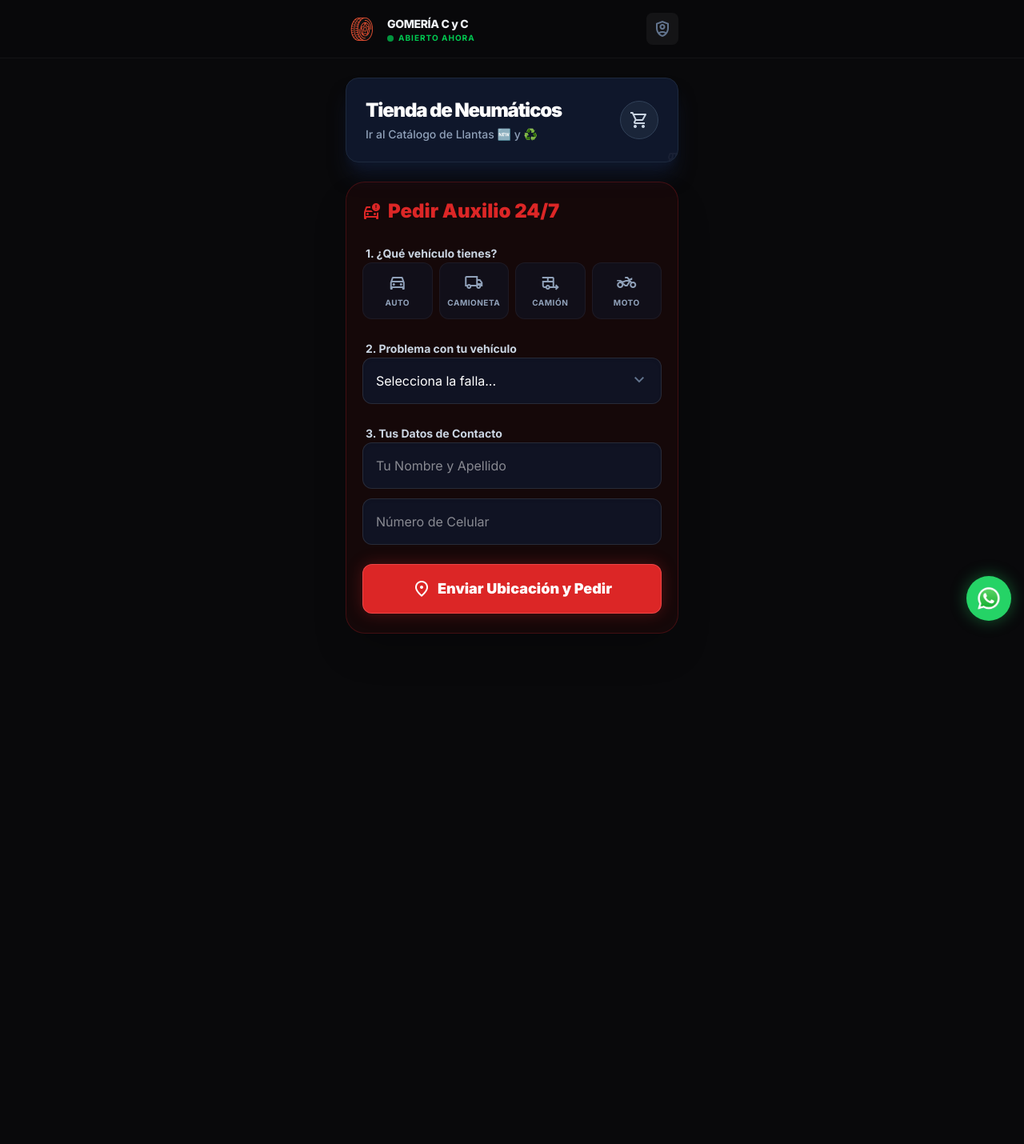
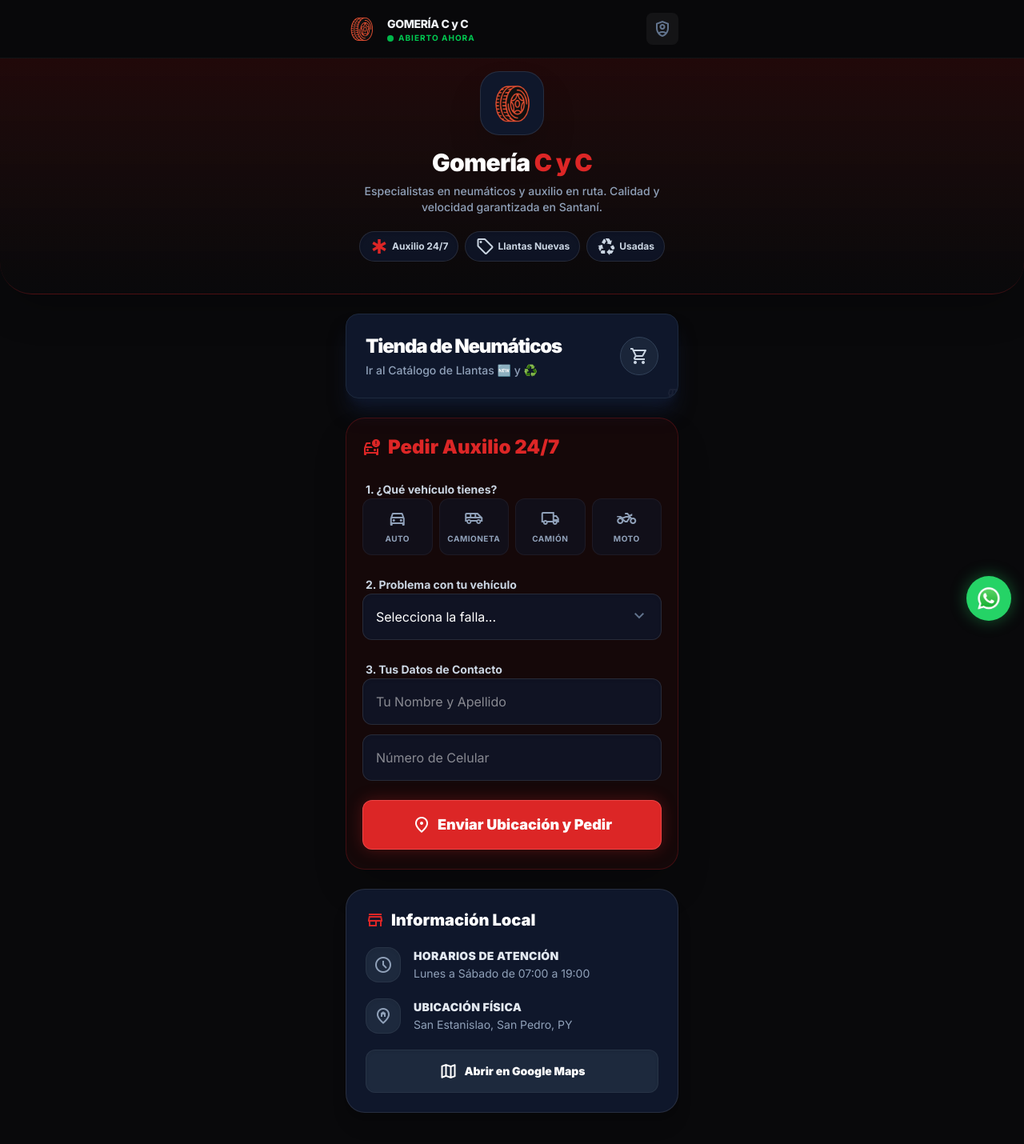
Before and after one commit to ferloker/app-web-gomeria-c-y-c, a React (Vite) app: page / in a window 1280 px wide. Shown: the top 1430 px of the page at 80% size. Before the commit the page ends 888 px from the top, so only its background shows below. Built offline with nearby package versions, Linux system fonts and the light colour scheme; no server answers.

Commit message:
V3 Refinements: UI Landing Update, Location Box, Fixed Icons, Hours Setup

```diff
--- a/src/pages/AdminDashboard.jsx
+++ b/src/pages/AdminDashboard.jsx
@@ -225,7 +225,15 @@ export default function AdminDashboard() {
                    <label className="text-xs font-bold text-slate-400 block mb-1.5 ml-1">WhatsApp de Recepción</label>
                    <div className="flex bg-background-dark border border-white/5 rounded-xl overflow-hidden focus-within:border-primary transition-colors shadow-inner">
                      <span className="flex items-center justify-center px-4 bg-slate-800 text-slate-400"><span className="material-symbols-outlined text-[18px]">call</span></span>
-                     <input value={settings?.whatsapp_number} onChange={e=>handleChangeSetting('whatsapp_number', e.target.value)} onBlur={handleSaveSettingsField} className="w-full p-4 text-sm text-white outline-none bg-transparent font-mono" />
+                     <input value={settings?.whatsapp_number || ''} onChange={e=>handleChangeSetting('whatsapp_number', e.target.value)} onBlur={handleSaveSettingsField} className="w-full p-4 text-sm text-white outline-none bg-transparent font-mono" />
+                   </div>
+                 </div>
+
+                 <div>
+                   <label className="text-xs font-bold text-slate-400 block mb-1.5 ml-1">Horario de Atención</label>
+                   <div className="flex bg-background-dark border border-white/5 rounded-xl overflow-hidden focus-within:border-primary transition-colors shadow-inner">
+                     <span className="flex items-center justify-center px-4 bg-slate-800 text-slate-400"><span className="material-symbols-outlined text-[18px]">schedule</span></span>
+                     <input value={settings?.business_hours || ''} onChange={e=>handleChangeSetting('business_hours', e.target.value)} onBlur={handleSaveSettingsField} className="w-full p-4 text-sm text-white outline-none bg-transparent" placeholder="Ej: Lunes a Sábados de 07:00 a 19:00" />
                    </div>
                  </div>
 
--- a/src/pages/Home.jsx
+++ b/src/pages/Home.jsx
@@ -23,8 +23,25 @@ export default function Home() {
   return (
     <div className="min-h-screen bg-background-dark font-display text-slate-100 pb-20">
       <Header isOpen={settings ? settings.is_open : true} />
+      <main className="pb-8 space-y-6">
+        {/* Banner Hero */}
+        <section className="relative bg-gradient-to-b from-red-950/40 to-background-dark border-b border-red-500/20 pt-4 pb-10 px-4 rounded-b-[40px] shadow-2xl overflow-hidden animate-in fade-in slide-in-from-top-4 duration-500">
+          <div className="absolute inset-0 opacity-10 bg-[radial-gradient(circle_at_center,_var(--tw-gradient-stops))] from-white to-transparent mix-blend-overlay"></div>
+          <div className="max-w-md mx-auto relative z-10 text-center flex flex-col items-center">
+             <div className="size-20 bg-slate-900 rounded-3xl border border-white/10 shadow-2xl mb-4 flex items-center justify-center overflow-hidden p-2">
+                <img src="/assets/logo.png" alt="Logo" className="w-full h-full object-contain" />
+             </div>
+             <h1 className="text-3xl font-black text-white mb-2 tracking-tight">Gomería <span className="text-primary">C y C</span></h1>
+             <p className="text-slate-400 text-sm font-medium mb-5 px-4">Especialistas en neumáticos y auxilio en ruta. Calidad y velocidad garantizada en Santaní.</p>
+             <div className="flex flex-wrap gap-2 justify-center">
+               <span className="bg-slate-900/80 border border-white/10 px-3 py-1.5 rounded-full text-xs font-bold text-slate-300 shadow-inner flex items-center gap-1"><span className="material-symbols-outlined text-[14px] text-primary">emergency</span> Auxilio 24/7</span>
+               <span className="bg-slate-900/80 border border-white/10 px-3 py-1.5 rounded-full text-xs font-bold text-slate-300 shadow-inner flex items-center gap-1"><span className="material-symbols-outlined text-[14px]">sell</span> Llantas Nuevas</span>
+               <span className="bg-slate-900/80 border border-white/10 px-3 py-1.5 rounded-full text-xs font-bold text-slate-300 shadow-inner flex items-center gap-1"><span className="material-symbols-outlined text-[14px]">recycling</span> Usadas</span>
+             </div>
+          </div>
+        </section>
 
-      <main className="p-4 mt-2 max-w-md mx-auto space-y-6">
+        <div className="px-4 max-w-md mx-auto space-y-6">
         {/* Tienda Button */}
         <Link to="/tienda" className="relative overflow-hidden bg-slate-900 text-white border border-slate-800 rounded-2xl p-6 active:scale-95 transition-transform flex items-center justify-between shadow-xl shadow-slate-900">
           <div className="relative z-10">
@@ -57,8 +74,8 @@ export default function Home() {
                   <label className="text-sm font-bold text-slate-300 ml-1">1. ¿Qué vehículo tienes?</label>
                   <div className="grid grid-cols-4 gap-2">
                     {['Auto', 'Camioneta', 'Camión', 'Moto'].map(v => (
-                       <button type="button" key={v} onClick={() => setVehicle(v)} className={`py-3 rounded-xl flex flex-col items-center justify-center gap-1.5 border transition-all ${vehicle === v ? 'bg-red-500/10 border-red-500 text-red-500 shadow-inner' : 'bg-slate-900/50 border-white/5 hover:border-white/10 text-slate-400'}`}>
-                         <span className="material-symbols-outlined text-2xl">{v === 'Auto'?'directions_car':v==='Moto'?'two_wheeler':v==='Camioneta'?'local_shipping':'rv_hookup'}</span>
+                       <button type="button" key={v} onClick={() => setVehicle(v)} className={`py-3 rounded-xl flex flex-col items-center justify-center gap-1.5 border transition-all ${vehicle === v ? 'bg-red-500/10 border-red-500 text-red-500 shadow-inner scale-105' : 'bg-slate-900/50 border-white/5 hover:border-white/10 text-slate-400'}`}>
+                         <span className="material-symbols-outlined text-2xl">{v === 'Auto'?'directions_car':v==='Moto'?'two_wheeler':v==='Camioneta'?'airport_shuttle':'local_shipping'}</span>
                          <span className="text-[10px] font-bold uppercase tracking-wider">{v}</span>
                        </button>
                     ))}
@@ -93,6 +110,42 @@ export default function Home() {
              </form>
            )}
         </div>
+
+        {/* Info Card */}
+        <div className="bg-slate-900 border border-white/10 rounded-3xl p-6 shadow-xl relative overflow-hidden">
+          <h3 className="text-xl font-black text-white mb-5 flex items-center gap-2">
+            <span className="material-symbols-outlined text-primary">store</span> Información Local
+          </h3>
+
+          <div className="space-y-5">
+            <div className="flex items-center gap-4">
+               <div className="size-11 rounded-2xl bg-slate-800 flex items-center justify-center text-slate-400 border border-white/5 shadow-inner">
+                 <span className="material-symbols-outlined">schedule</span>
+               </div>
+               <div>
+                  <p className="text-sm font-black text-slate-200 uppercase tracking-wide">Horarios de Atención</p>
+                  <p className="text-sm text-slate-400 mt-0.5">{settings?.business_hours || 'Lunes a Sábado de 07:00 a 19:00'}</p>
+               </div>
+            </div>
+
+            <div className="flex items-center gap-4">
+               <div className="size-11 rounded-2xl bg-slate-800 flex items-center justify-center text-slate-400 border border-white/5 shadow-inner">
+                 <span className="material-symbols-outlined">home_pin</span>
+               </div>
+               <div>
+                  <p className="text-sm font-black text-slate-200 uppercase tracking-wide">Ubicación Física</p>
+                  <p className="text-sm text-slate-400 mt-0.5">San Estanislao, San Pedro, PY</p>
+               </div>
+            </div>
+
+            {settings?.maps_link && (
+               <a href={settings.maps_link} target="_blank" rel="noreferrer" className="w-full bg-slate-800 hover:bg-slate-700 active:scale-95 transition-all text-white py-3.5 rounded-xl flex items-center justify-center gap-2 text-sm font-black mt-4 shadow-inner border border-white/5">
+                 <span className="material-symbols-outlined text-[18px]">map</span> Abrir en Google Maps
+               </a>
+            )}
+          </div>
+        </div>
+        </div>
       </main>
 
       {/* Floating WhatsApp Global */}
```
